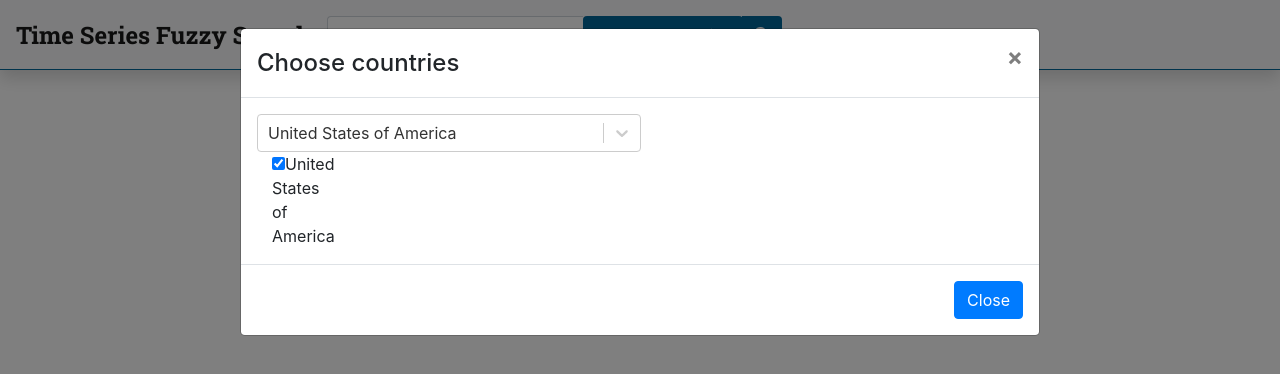
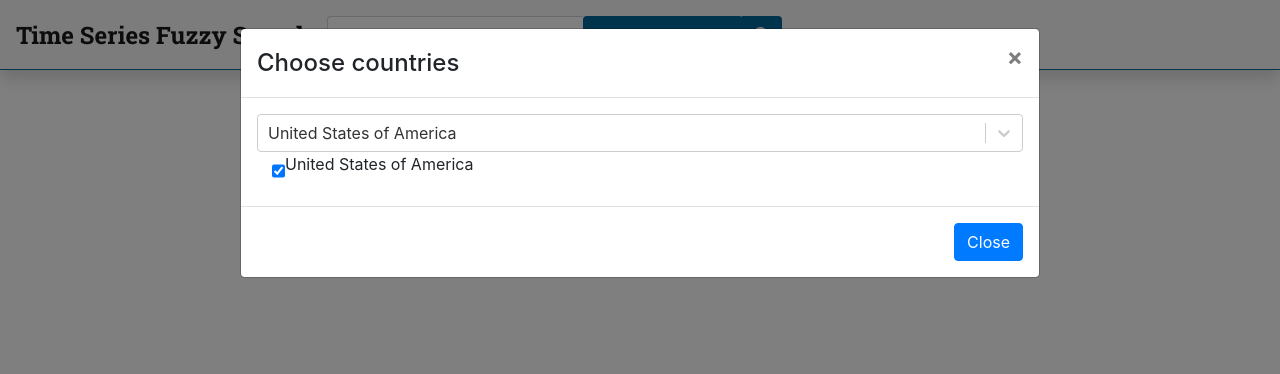
Before and after one commit to usc-isi-i2/wikidata-fuzzy-search, a React (Create React App) app in the folder frontend/: page / in a window 1280 px wide. Both pictures are taken after a click on the button "Choose Countries". Shown: the top 374 px of the page. Built offline with nearby package versions, Linux system fonts and the light colour scheme.

Commit message:
fix design

```diff
--- a/frontend/src/component/SearchBox/index.tsx
+++ b/frontend/src/component/SearchBox/index.tsx
@@ -53,7 +53,6 @@ export default class SearchBox extends React.Component<SearchBoxProps, SearchBox
     }
     handleSubmit = () => {
         let regionArray = this.buildRegionArray();
-        debugger
         this.props.onSearchSubmit(this.state.inputValue.trim(), regionArray);
     }
 
@@ -87,7 +86,6 @@ export default class SearchBox extends React.Component<SearchBoxProps, SearchBox
     }
 
     handleCloseModal = () => {
-        console.log("handleCloseModal")
         this.setState({ showModal: false });
     }
 
--- a/frontend/src/component/SearchCountries/SearchCountries-modal.tsx
+++ b/frontend/src/component/SearchCountries/SearchCountries-modal.tsx
@@ -70,9 +70,9 @@ export default class SearchCountriesModal extends React.Component<SearchCountrie
     render = () => {
         let checkboxData = this.state.multiValue.map((object, index) => {
             return(
-            <div className="col-3" key={`${object.label}_{objectLabel}`}>
-            <input type="checkbox" defaultChecked={object.check} onChange={this.handleChangeChk} id={object.label} />
-            {object.label}
+            <div className ="col-4" key={`${object.label}_{objectLabel}`} style={{display:'inline-flex'}}>
+            <input className ='checkbox' type="checkbox" defaultChecked={object.check} onChange={this.handleChangeChk} id={object.label}/>
+            <label>{object.label}</label>
         </div>
             );
         });
@@ -84,14 +84,14 @@ export default class SearchCountriesModal extends React.Component<SearchCountrie
                     <Modal.Title>Choose countries</Modal.Title>
                 </Modal.Header>
                 <Modal.Body>
-                <div className="responsive-search-bar" style={{ minWidth: '50px', width: '30vw', maxWidth: 'auto' }}>
+                <div className="responsive-search-bar">
                         <Select
                             options={countryOptions}
                             defaultValue={{ 'label': 'United States of America', 'value': 'Q30' }}
                             onChange={(selectedOption) => this.handleSwitchCountry(selectedOption)}
                         />
                     </div>
-                    <div className ='displayResult' style={{ minWidth: '50px', width: '30vw'}}>
+                    <div className ='displayResult'>
                         {checkboxData}
                     </div>
 
--- a/frontend/src/component/SearchCountries/SearchCountries.css
+++ b/frontend/src/component/SearchCountries/SearchCountries.css
@@ -1,4 +1,18 @@
 .displayResult{
-    display: inline-flex;
+    /* display: inline-flex; */
     white-space: normal;
 }
+
+.checkbox{
+    margin-top:6px
+}
+
+.responsive-search-bar{
+    min-width: '50px';
+    width: '30vw';
+    max-width: 'auto';
+}
+
+.col-4{
+    display:'inline-flex';
+}
```
